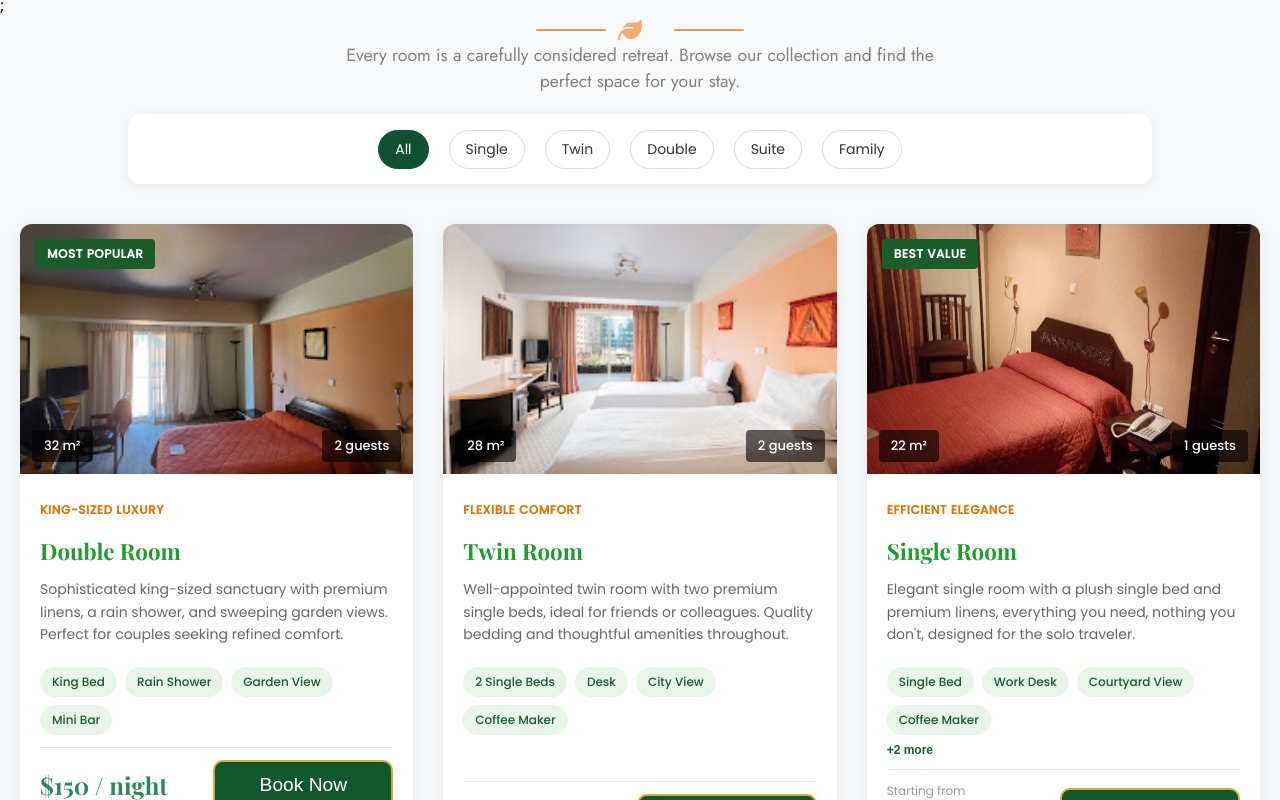
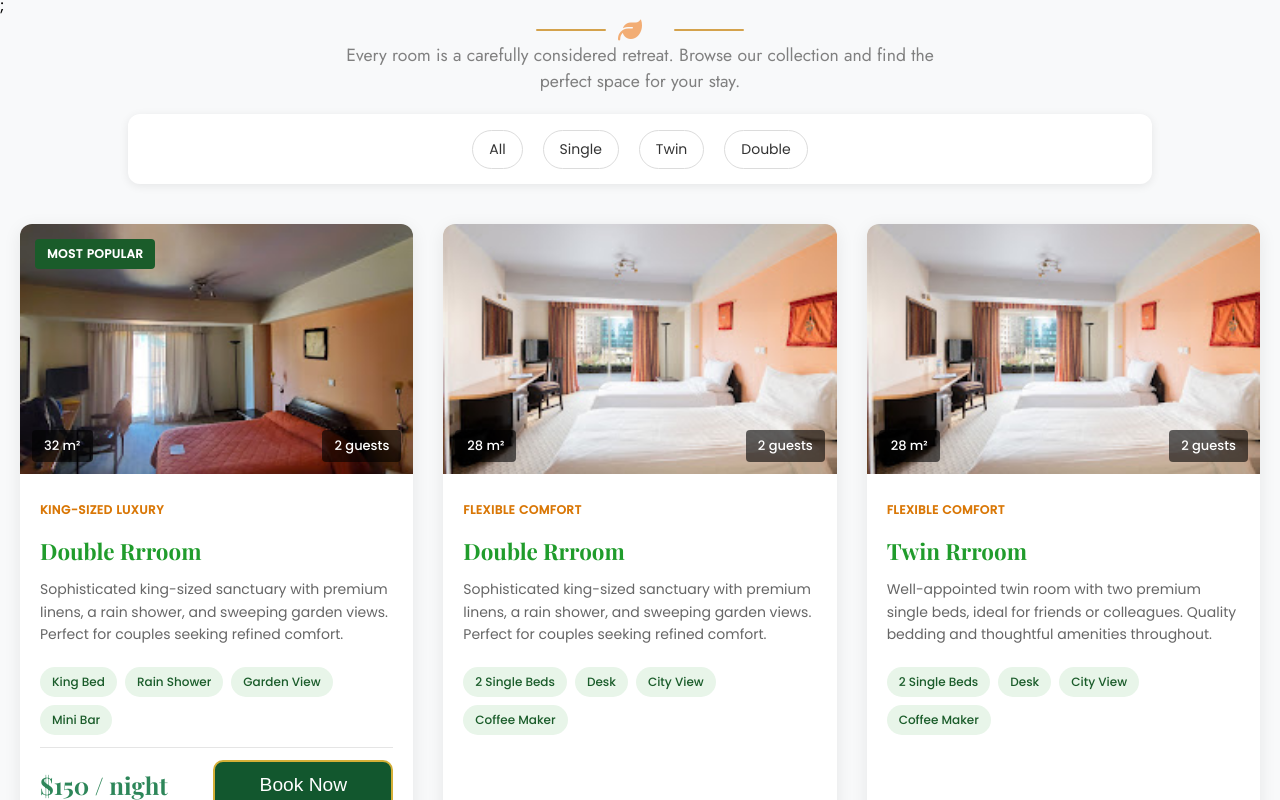
Before and after one commit to Paulos-g/Garden-Inn-project, a React (Vite) app: page /rooms in a window 1280 px wide. Shown: the part 940-1740 px from the top of the page. Built offline with nearby package versions, Linux system fonts and the light colour scheme.

Commit message:
Added Filtering in room nav bar to display based on selection

```diff
--- a/src/components/RoomNav.jsx
+++ b/src/components/RoomNav.jsx
@@ -1,28 +1,52 @@
 import React from "react";
 
-function RoomNav() {
+function RoomNav({ setCategory }) {
   return (
     <div className="nav-cont">
       <ul className="nav-list">
         <li>
-          <a className="active" href="#">
+          <a
+            href="#"
+            onClick={(e) => {
+              e.preventDefault();
+              setCategory("All");
+            }}
+          >
             All
           </a>
         </li>
         <li>
-          <a href="#">Single</a>
+          <a
+            href="#"
+            onClick={(e) => {
+              e.preventDefault();
+              setCategory("Single");
+            }}
+          >
+            Single
+          </a>
         </li>
         <li>
-          <a href="#">Twin</a>
+          <a
+            href="#"
+            onClick={(e) => {
+              e.preventDefault();
+              setCategory("Twin");
+            }}
+          >
+            Twin
+          </a>
         </li>
         <li>
-          <a href="#">Double</a>
-        </li>
-        <li>
-          <a href="#">Suite</a>
-        </li>
-        <li>
-          <a href="#">Family</a>
+          <a
+            href="#"
+            onClick={(e) => {
+              e.preventDefault();
+              setCategory("Double");
+            }}
+          >
+            Double
+          </a>
         </li>
       </ul>
     </div>
--- /dev/null
+++ b/src/components/Room_Description.jsx
@@ -0,0 +1,25 @@
+const room = [
+  {
+    id: 1,
+    title: "Double Rrroom",
+    description:
+      "Sophisticated king-sized sanctuary with premium linens, a rain shower, and sweeping garden views. Perfect for couples seeking refined comfort.",
+    category: "Double",
+  },
+  {
+    id: 2,
+    title: "Twin Rrroom",
+    description:
+      "Well-appointed twin room with two premium single beds, ideal for friends or colleagues. Quality bedding and thoughtful amenities throughout.",
+    category: "Twin",
+  },
+  {
+    id: 3,
+    title: "Single Rrroom",
+    description:
+      "Elegant single room with a plush single bed and premium linens, everything you need, nothing you don't, designed for the solo traveler",
+    category: "Single",
+  },
+];
+
+export default room;
--- a/src/components/card.jsx
+++ b/src/components/card.jsx
@@ -28,7 +28,7 @@ function Card(props) {
           <h2>{props.heading}</h2>
         </div>
 
-        <p className="card-description">{props.text}</p>
+        <p className="card-description">{props.description}</p>
 
         {props.amenities && props.amenities.length > 0 && (
           <div className="amenities-section">
--- a/src/pages/Rooms.jsx
+++ b/src/pages/Rooms.jsx
@@ -4,6 +4,7 @@ import Heading from "../components/Heading";
 import Nav from "../components/nav-bar";
 import AOS from "aos";
 import "aos/dist/aos.css";
+import { useState } from "react";
 import { useEffect } from "react";
 import Fancy from "../components/FancyIcon";
 import RoomNav from "../components/RoomNav";
@@ -14,6 +15,7 @@ import DoubleRoomImg from "../assets/Double_room.jpg";
 import Service from "../components/ServicesIcons";
 import Cta from "../components/Cta";
 import Footer from "../components/Footer";
+import rooms from "../components/Room_Description";
 
 function Room() {
   useEffect(() => {
@@ -22,6 +24,12 @@ function Room() {
       once: true,
     });
   }, []);
+  const [category, setCategory] = useState("All");
+
+  const filteredRooms =
+    category === "All"
+      ? rooms
+      : rooms.filter((room) => room.category === category);
   return (
     <div>
       <Nav />
@@ -46,7 +54,7 @@ function Room() {
           Every room is a carefully considered retreat. Browse our collection
           and find the <br /> perfect space for your stay.
         </p>
-        <RoomNav />
+        <RoomNav setCategory={setCategory} />
       </div>
       <div
         style={{
@@ -60,37 +68,43 @@ function Room() {
         }}
       >
         <div data-aos="fade-right">
+          {filteredRooms.map((room) => (
             <Card
               ImgUrl={DoubleRoomImg}
               badge="MOST POPULAR"
               P="KING-SIZED LUXURY"
-            heading="Double Room"
-            text="Sophisticated king-sized sanctuary with premium linens, a rain shower, and sweeping garden views. Perfect for couples seeking refined comfort."
+              heading={room.title}
+              description={room.description}
               roomSize="32 m²"
               guests="2 guests"
               amenities={["King Bed", "Rain Shower", "Garden View", "Mini Bar"]}
               buttonText="Book Now"
               price="$150 / night"
             />
+          ))}
         </div>
+        {filteredRooms.map((room) => (
           <Card
             ImgUrl={TwinRoomImg}
             P="FLEXIBLE COMFORT"
-          heading="Twin Room"
-          text="Well-appointed twin room with two premium single beds, ideal for friends or colleagues. Quality bedding and thoughtful amenities throughout."
+            heading={room.title}
+            description={room.description}
             roomSize="28 m²"
             guests="2 guests"
             amenities={["2 Single Beds", "Desk", "City View", "Coffee Maker"]}
             buttonText="Book Now"
             price="$120 / night"
           />
+        ))}
+
         <div data-aos="fade-left">
+          {filteredRooms.map((room) => (
             <Card
               ImgUrl={SingleRoomImg}
               badge="BEST VALUE"
               P="EFFICIENT ELEGANCE"
-            heading="Single Room"
-            text="Elegant single room with a plush single bed and premium linens, everything you need, nothing you don't, designed for the solo traveler."
+              heading={room.title}
+              description={room.description}
               roomSize="22 m²"
               guests="1 guests"
               amenities={[
@@ -105,6 +119,7 @@ function Room() {
               buttonText="Book Now"
               price="$100 / night"
             />
+          ))}
         </div>
       </div>
       <Header sText="THE GARDEN INN PROMISE" text="Every Stay Includes" />
```
Lines whose indentation alone changed are shown as unchanged.
